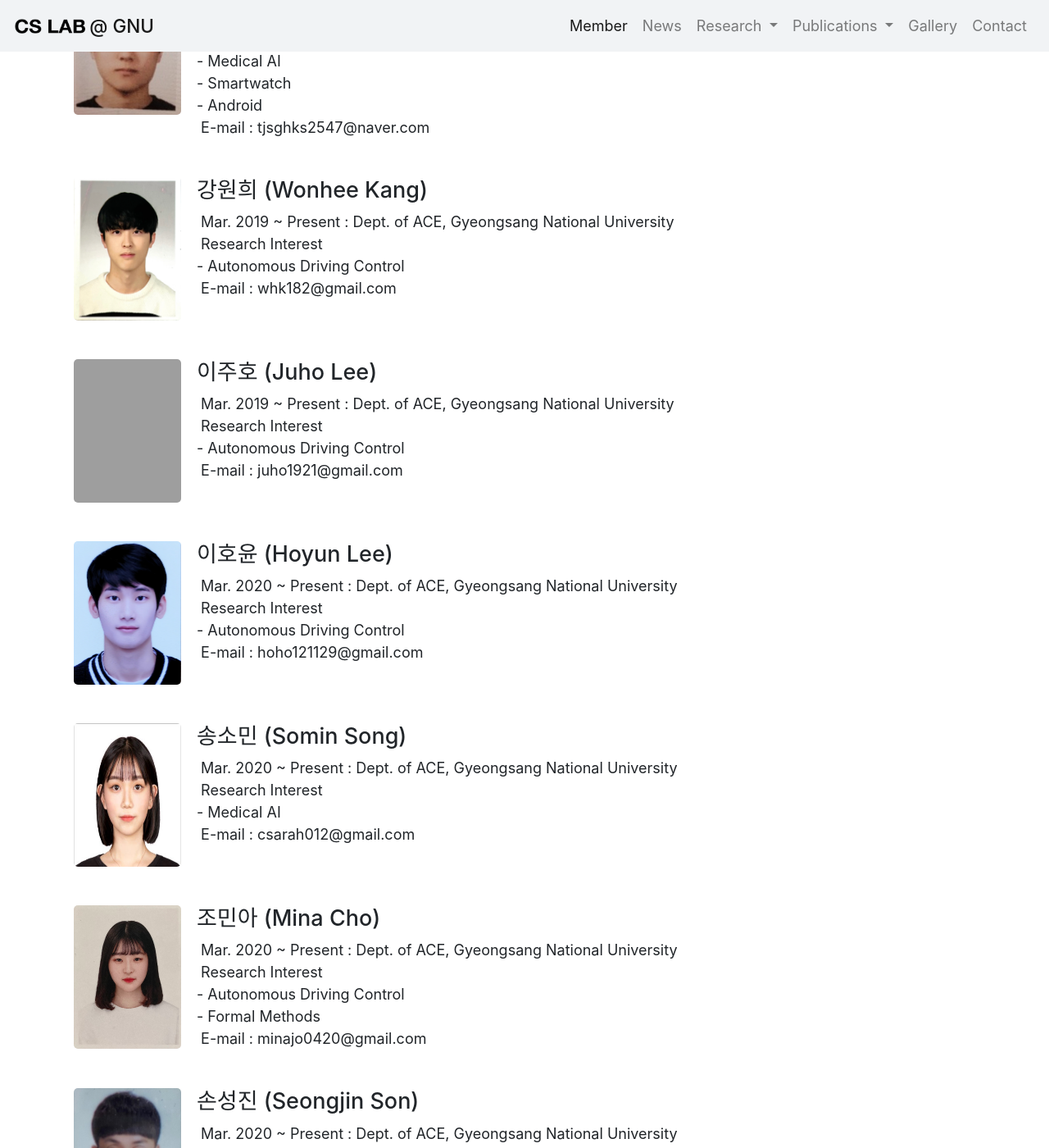
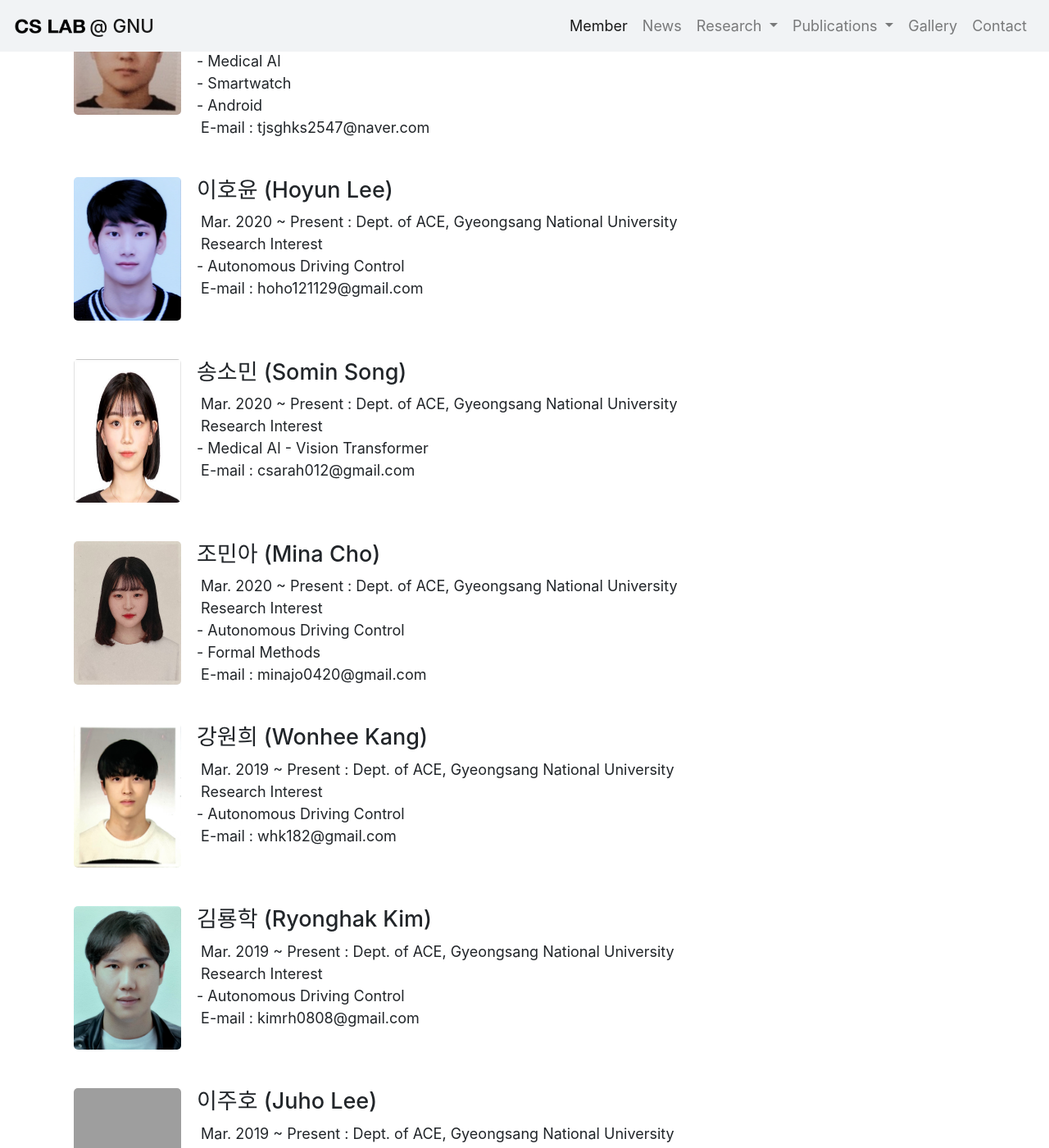
Before and after one commit to LEEJUH0/LEEJUH0.github.io, a Jekyll site: the page built from member/members.html, in a window 1280 px wide and 1400 px high, scrolled down 2358 px. Shown: the whole window at 82% size. Built offline with Jekyll 4.4.1, drawn with Linux system fonts in a browser that asks for light colours; some web fonts are replaced; some of the changed text lies outside the part shown; grey boxes are pictures that could not be loaded.

Commit message:
Update members.html

```diff
--- a/member/members.html
+++ b/member/members.html
@@ -77,7 +77,7 @@
 					<br>
 					- Medical AI
 					<br>
-					- Anomaly detection
+					- Anomaly Detection
 					<br>
 					- Deep Learning
 					<br>
@@ -177,44 +177,6 @@
 
 	<table>
 		<tr valign="top">
-			<td width="150px"><img align="left" width="150px" height="175px" src="/member_image/wonheekang.jpg" />
-			</td>
-			<td>
-				<ul>
-					<h4>강원희 (Wonhee Kang)</h4>
-					&nbsp;Mar. 2019 ~ Present : Dept. of ACE, Gyeongsang National University
-					<br>
-					&nbsp;Research Interest
-					<br>
-					- Autonomous Driving Control
-					<br>
-					&nbsp;E-mail : whk182@gmail.com
-				</ul>
-			</td>
-		</tr>
-	</table>
-
-	<table>
-		<tr valign="top">
-			<td width="150px"><img align="left" width="150px" height="175px" src="/member_image/juholee.jpg" />
-			</td>
-			<td>
-				<ul>
-					<h4>이주호 (Juho Lee)</h4>
-					&nbsp;Mar. 2019 ~ Present : Dept. of ACE, Gyeongsang National University
-					<br>
-					&nbsp;Research Interest
-					<br>
-					- Autonomous Driving Control
-					<br>
-					&nbsp;E-mail : juho1921@gmail.com
-				</ul>
-			</td>
-		</tr>
-	</table>
-
-	<table>
-		<tr valign="top">
 			<td width="150px"><img align="left" width="150px" height="175px" src="/member_image/hoyunlee.jpg" />
 			</td>
 			<td>
@@ -244,6 +206,7 @@
 					&nbsp;Research Interest
 					<br>
 					- Medical AI
+					- Vision Transformer
 					<br>
 					&nbsp;E-mail : csarah012@gmail.com
 				</ul>
@@ -274,18 +237,18 @@
 
 	<table>
 		<tr valign="top">
-			<td width="150px"><img align="left" width="150px" height="175px" src="/member_image/seongjinson.jpg" />
+			<td width="150px"><img align="left" width="150px" height="175px" src="/member_image/wonheekang.jpg" />
 			</td>
 			<td>
 				<ul>
-					<h4>손성진 (Seongjin Son)</h4>
-					&nbsp;Mar. 2020 ~ Present : Dept. of ACE, Gyeongsang National University
+					<h4>강원희 (Wonhee Kang)</h4>
+					&nbsp;Mar. 2019 ~ Present : Dept. of ACE, Gyeongsang National University
 					<br>
 					&nbsp;Research Interest
 					<br>
 					- Autonomous Driving Control
 					<br>
-					&nbsp;E-mail : sungjin5779@gmail.com
+					&nbsp;E-mail : whk182@gmail.com
 				</ul>
 			</td>
 		</tr>
@@ -309,6 +272,58 @@
 			</td>
 		</tr>
 	</table>
+
+	<table>
+		<tr valign="top">
+			<td width="150px"><img align="left" width="150px" height="175px" src="/member_image/juholee.jpg" />
+			</td>
+			<td>
+				<ul>
+					<h4>이주호 (Juho Lee)</h4>
+					&nbsp;Mar. 2019 ~ Present : Dept. of ACE, Gyeongsang National University
+					<br>
+					&nbsp;Research Interest
+					<br>
+					- Autonomous Driving Control
+					<br>
+					&nbsp;E-mail : juho1921@gmail.com
+				</ul>
+			</td>
+		</tr>
+	</table>
+
+
+	<table>
+		<tr valign="top">
+			<td width="150px"><img align="left" width="150px" height="175px" src="/member_image/seongjinson.jpg" />
+			</td>
+			<td>
+				<ul>
+					<h4>손성진 (Seongjin Son)</h4>
+					&nbsp;Mar. 2020 ~ Present : Dept. of ACE, Gyeongsang National University
+					<br>
+					&nbsp;Research Interest
+					<br>
+					- Autonomous Driving Control
+					<br>
+					&nbsp;E-mail : sungjin5779@gmail.com
+				</ul>
+			</td>
+		</tr>
+	</table>
+	<br>
+	<h1>Graduate Students</h1>
+	Changsu Kang<br>
+	Kangjin Kim<br>
+	Hyeonsu Kim<br>
+	Sumin Cho<br>
+	Yundo Choi<br>
+	Jiyeon Kim<br>
+	Hyeongrae Cho<br>
+	Jiwon Kim<br>
+	Seungjae Ryu<br>
+	EunA Jo<br>
+	Sohee Nam<br>
 </body>
 
 </html>
```
